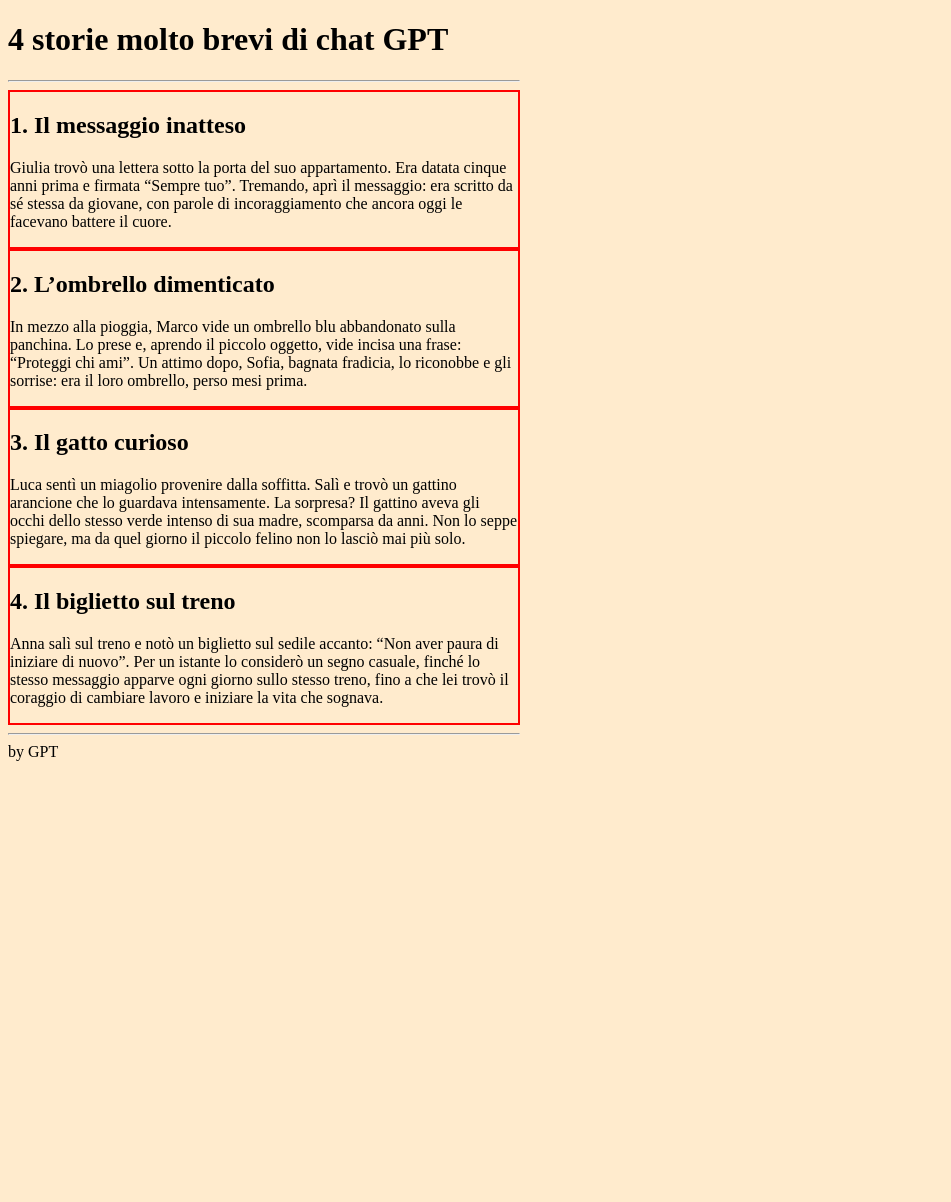
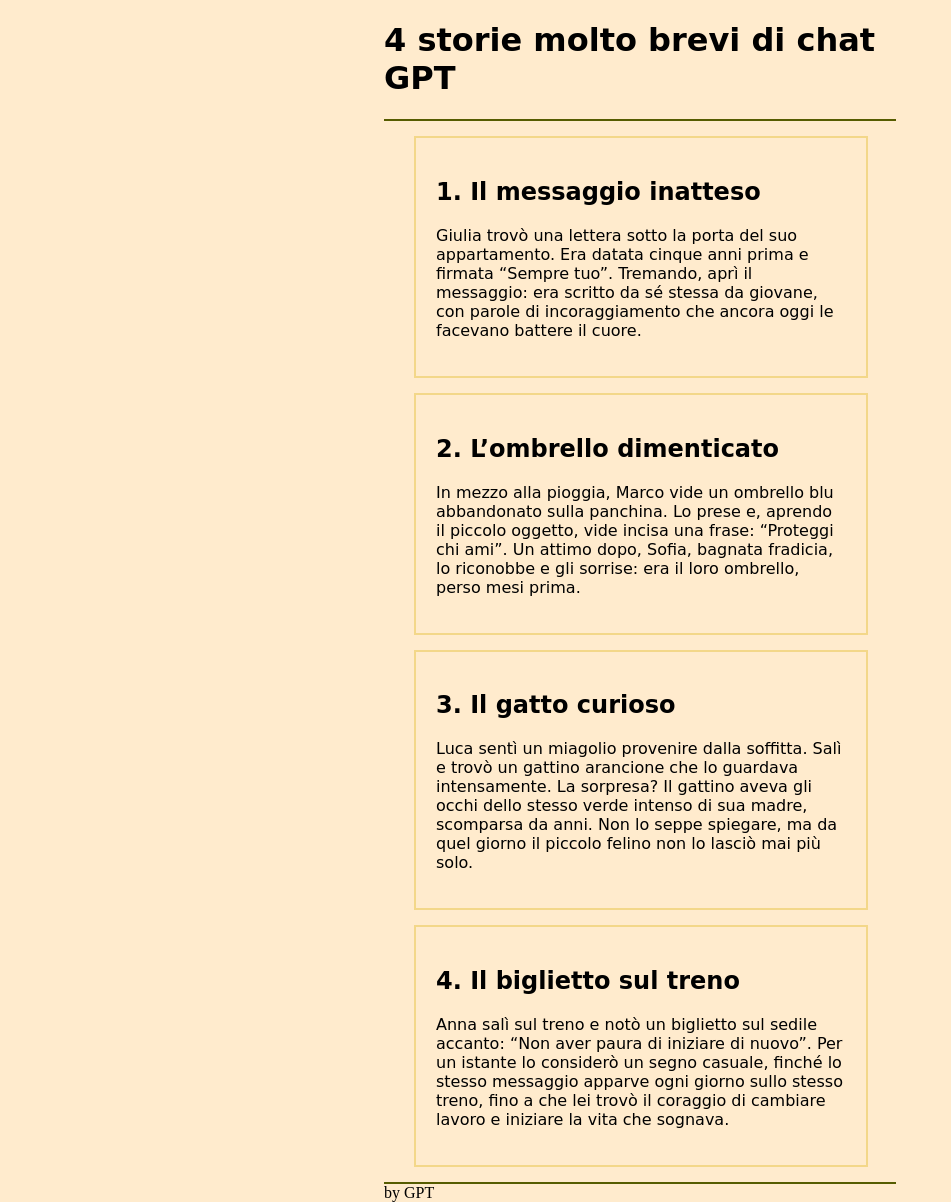
Before and after one commit to rAel-Ael/htmlcss-wireframe, a plain HTML site: page index.html in a window 1280 px wide. Shown: the whole page, without its empty margins (0-951 px from the left). Before the commit the page ends 800 px from the top, so only its background shows below. Drawn offline with Linux system fonts and the light colour scheme.

Commit message:
centrato il testo, cambiato font

```diff
--- a/index.html
+++ b/index.html
@@ -7,10 +7,9 @@
     <title>wireframe</title>
 </head>
 <body>
-    <header>
+    <header class="testa">
         <h1>4 storie molto brevi di chat GPT</h1>
     </header>
-   <hr>
    <section class="bordo">
        <h2>1. Il messaggio inatteso </h2>
        <p>
@@ -39,8 +38,7 @@
         Per un istante lo considerò un segno casuale, finché lo stesso messaggio apparve ogni giorno sullo stesso treno, fino a che lei trovò il coraggio di cambiare lavoro e iniziare la vita che sognava.
        </p>
     </section>
-   <hr>
-    <footer>
+    <footer class="under">
         by GPT
     </footer>
 
--- a/style.css
+++ b/style.css
@@ -1,11 +1,24 @@
 body {
     width: 512px;
     border: 2px ;
+    margin: auto;
     background-color: blanchedalmond;
 }
 .bordo {
-    border: 2px solid red;
-    padding: 15px solid red;
-
+    width: 80%;
+    border: 2px solid rgb(243, 215, 137);
+    padding: 20px;
+    margin: 15px;
+    margin-left: 30px;
+    font-family: 'Brush Script MT', cursive;
 
 }
+.testa {
+    border-bottom: 2px solid rgb(86, 92, 0);
+    margin-bottom: 15px;
+    font-family: 'Brush Script MT', cursive;
+}
+.under {
+    border-top: 2px solid rgb(86, 92, 0);
+    margin-top: 15px 0;
+}
```
